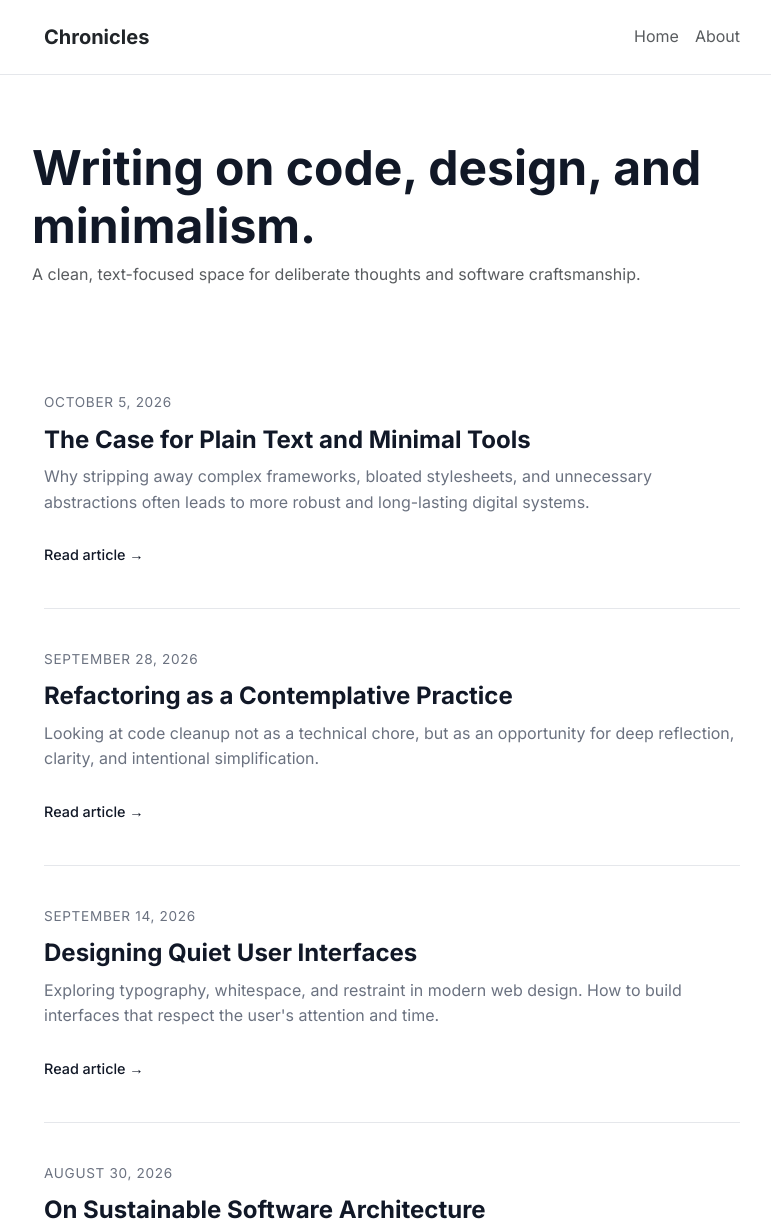
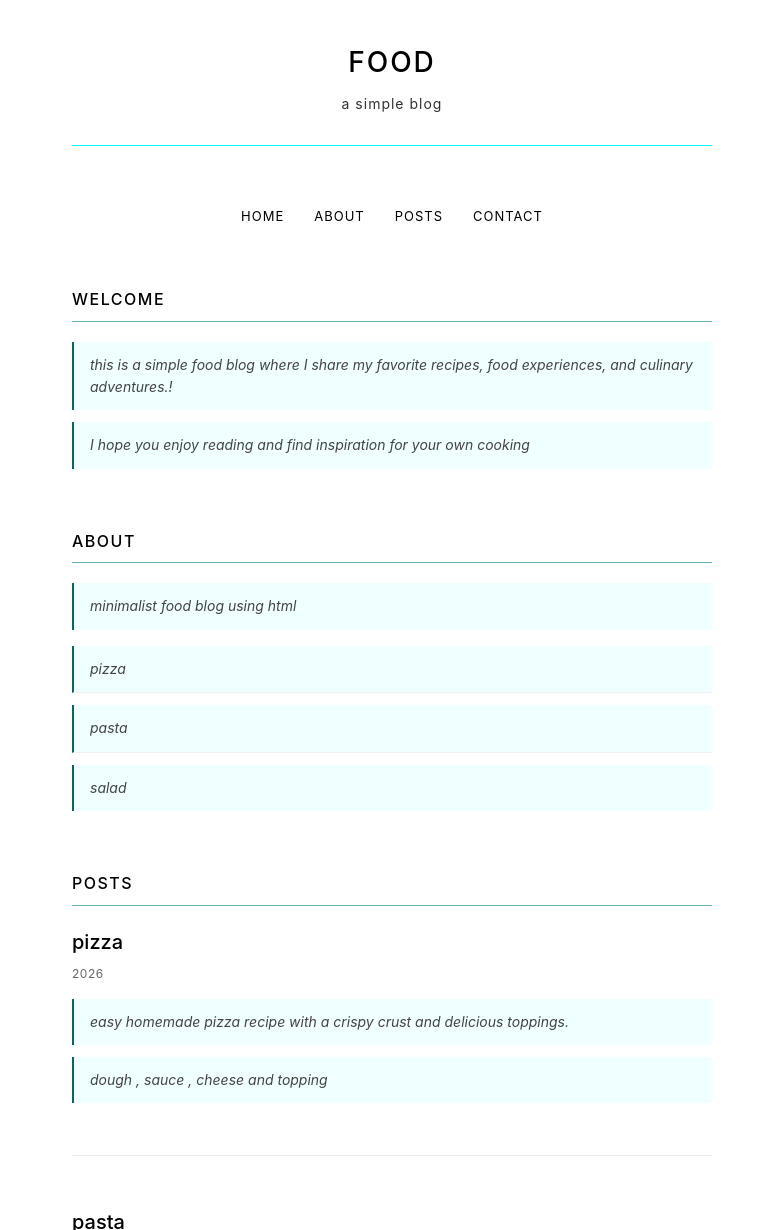
Before and after one commit to sak-pirates/-blog-website, a plain HTML site: page blogweb.html in a window 1280 px wide. Shown: the top 1230 px of the page, without its empty margins (248-1019 px from the left). Drawn offline with nearby package versions, Linux system fonts and the light colour scheme.

Commit message:
Update blogweb.html

```diff
--- a/blogweb.html
+++ b/blogweb.html
@@ -3,175 +3,229 @@
 <head>
     <meta charset="UTF-8">
     <meta name="viewport" content="width=device-width, initial-scale=1.0">
-    <title>Minimalist Blog</title>
-    <!-- Bootstrap 5 CSS CDN -->
-    <link href="https://cdn.jsdelivr.net/npm/bootstrap@5.3.0/dist/css/bootstrap.min.css" rel="stylesheet">
-    <!-- Google Fonts: Inter -->
-    <link rel="preconnect" href="https://fonts.googleapis.com">
-    <link rel="preconnect" href="https://fonts.gstatic.com" crossorigin>
-    <link href="https://fonts.googleapis.com/css2?family=Inter:wght@300;400;500;600;700&display=swap" rel="stylesheet">
-
+    <title>Food Blog</title>
     <style>
-        :root {
-            --bg-color: #ffffff;
-            --text-primary: #111827;
-            --text-muted: #6b7280;
-            --border-color: #e5e7eb;
-            --accent: #2563eb;
+        * {
+            margin: 0;
+            padding: 0;
+            box-sizing: border-box;
         }
 
         body {
-            background-color: var(--bg-color);
-            color: var(--text-primary);
-            font-family: 'Inter', sans-serif;
+            background-color: white;
+            color: black;
+            font-family: -apple-system, BlinkMacSystemFont, "Segoe UI", Helvetica, Arial, sans-serif;
             line-height: 1.6;
+            max-width: 680px;
+            margin: 0 auto;
+            padding: 40px 20px;
         }
 
-        .minimal-navbar {
-            border-bottom: 1px solid var(--border-color);
-            padding: 1rem 0;
+        header {
+            text-align: center;
+            margin-bottom: 60px;
+            padding-bottom: 30px;
+            border-bottom: 1px solid cyan;
         }
 
-        .blog-container {
-            max-width: 720px;
+        header h1 {
+            font-size: 28px;
+            font-weight: 500;
+            letter-spacing: 2px;
+            color: black;
+            margin-bottom: 8px;
         }
 
-        .post-item {
-            padding: 2.5rem 0;
-            border-bottom: 1px solid var(--border-color);
+        header p {
+            font-size: 14px;
+            color: #333;
+            letter-spacing: 1px;
         }
 
-        .post-item:last-child {
+        nav {
+            display: flex;
+            justify-content: center;
+            gap: 30px;
+            margin-bottom: 60px;
+            font-size: 13px;
+            letter-spacing: 1px;
+            text-transform: uppercase;
+        }
+
+        nav a {
+            color: black;
+            text-decoration: none;
+            transition: color 0.2s;
+        }
+
+        nav a:hover {
+            color: cyan;
+        }
+
+        section {
+            margin-bottom: 60px;
+        }
+
+        h2 {
+            font-size: 16px;
+            font-weight: 500;
+            letter-spacing: 1.5px;
+            text-transform: uppercase;
+            color: black;
+            margin-bottom: 20px;
+            padding-bottom: 8px;
+            border-bottom: 1px solid rgb(100, 180, 189);
+        }
+
+        .placeholder {
+            background-color: #f0ffff;
+            border-left: 2px solid rgb(13, 100, 100);
+            padding: 12px 16px;
+            margin: 12px 0;
+            font-size: 14px;
+            color: #444;
+            font-style: italic;
+        }
+
+        article {
+            margin-bottom: 50px;
+            padding-bottom: 40px;
+            border-bottom: 1px solid #eee;
+        }
+
+        article:last-child {
             border-bottom: none;
         }
 
-        .post-date {
-            font-size: 0.85rem;
-            color: var(--text-muted);
-            letter-spacing: 0.05em;
-            text-transform: uppercase;
+        .post-title {
+            font-size: 20px;
+            font-weight: 500;
+            margin-bottom: 6px;
+            color: black;
         }
 
-        .post-title {
-            font-weight: 700;
-            color: var(--text-primary);
-            text-decoration: none;
-            transition: color 0.2s ease;
+        .date {
+            font-size: 12px;
+            color: #666;
+            margin-bottom: 16px;
+            letter-spacing: 0.5px;
         }
 
-        .post-title:hover {
-            color: var(--accent);
+        ul {
+            list-style: none;
+            margin: 16px 0;
         }
 
-        .post-excerpt {
-            color: var(--text-muted);
-            font-size: 1rem;
-            margin-top: 0.5rem;
+        ul li {
+            padding: 6px 0;
+            border-bottom: 1px solid #f0f0f0;
         }
 
-        .read-more-link {
-            font-size: 0.9rem;
-            font-weight: 500;
-            color: var(--text-primary);
-            text-decoration: none;
-            display: inline-flex;
-            align-items: center;
-            gap: 0.35rem;
-            margin-top: 0.75rem;
+        ul li:last-child {
+            border-bottom: none;
         }
 
-        .read-more-link:hover {
-            color: var(--accent);
+        footer {
+            margin-top: 80px;
+            padding-top: 30px;
+            border-top: 1px solid rgba(0, 255, 255, 0.614);
+            text-align: center;
+            font-size: 12px;
+            color: #666;
+            letter-spacing: 0.5px;
         }
 
-        /* Custom Media Queries for Responsive Spacing and Typography */
-        @media (max-width: 575.98px) {
-            .blog-header {
-                padding: 2rem 0 !important;
-            }
-            .blog-title {
-                font-size: 2rem !important;
-            }
-            .post-item {
-                padding: 1.75rem 0;
-            }
+        footer p {
+            margin: 4px 0;
         }
 
-        @media (min-width: 576px) and (max-width: 991.98px) {
-            .blog-header {
-                padding: 3rem 0 !important;
-            }
-            .blog-title {
-                font-size: 2.5rem !important;
-            }
-        }
-
-        @media (min-width: 992px) {
-            .blog-header {
-                padding: 4rem 0 !important;
-            }
-            .blog-title {
-                font-size: 3rem !important;
-            }
+        a {
+            color: cyan;
         }
     </style>
 </head>
 <body>
 
-    <nav class="navbar minimal-navbar bg-white sticky-top">
-        <div class="container blog-container">
-            <a class="navbar-brand fw-bold fs-5 text-dark m-0" href="#">Chronicles</a>
-            <div class="nav">
-                <a href="#" class="nav-link text-muted px-2">Home</a>
-                <a href="#" class="nav-link text-muted ps-2 pe-0">About</a>
-            </div>
-        </div>
+    <header>
+        <h1>FOOD</h1>
+        <p>a simple blog</p>
+    </header>
+
+    <nav>
+        <a href="#home">Home</a>
+        <a href="#about">About</a>
+        <a href="#posts">Posts</a>
+        <a href="#contact">Contact</a>
     </nav>
 
-    <header class="container blog-container blog-header">
-        <h1 class="blog-title fw-bold tracking-tight mb-2">Writing on code, design, and minimalism.</h1>
-        <p class="text-muted fs-6 mb-0">A clean, text-focused space for deliberate thoughts and software craftsmanship.</p>
-    </header>
+    <!-- HOME -->
+    <section id="home">
+        <h2>Welcome</h2>
+        <div class="placeholder">
+            this is a simple food blog where I share my favorite recipes, food experiences, and culinary adventures.!
+        </div>
+        <div class="placeholder">
+            I hope you enjoy reading and find inspiration for your own cooking
+        </div>
+    </section>
 
-    <main class="container blog-container pb-5">
-        <section class="posts-list">
+    <!-- ABOUT -->
+    <section id="about">
+        <h2>About</h2>
+        <div class="placeholder">
+            minimalist food blog using html
+        </div>
+        <ul>
+            <li class="placeholder">pizza</li>
+            <li class="placeholder">pasta</li>
+            <li class="placeholder">salad</li>
+        </ul>
+    </section>
 
-            <article class="post-item">
-                <div class="post-date mb-1">October 5, 2026</div>
-                <h2><a href="#" class="post-title fs-4">The Case for Plain Text and Minimal Tools</a></h2>
-                <p class="post-excerpt">Why stripping away complex frameworks, bloated stylesheets, and unnecessary abstractions often leads to more robust and long-lasting digital systems.</p>
-                <a href="#" class="read-more-link">Read article &rarr;</a>
-            </article>
+    <!-- POSTS -->
+    <section id="posts">
+        <h2>Posts</h2>
 
-            <article class="post-item">
-                <div class="post-date mb-1">September 28, 2026</div>
-                <h2><a href="#" class="post-title fs-4">Refactoring as a Contemplative Practice</a></h2>
-                <p class="post-excerpt">Looking at code cleanup not as a technical chore, but as an opportunity for deep reflection, clarity, and intentional simplification.</p>
-                <a href="#" class="read-more-link">Read article &rarr;</a>
-            </article>
+        <article>
+            <p class="post-title">pizza</p>
+            <p class="date">2026</p>
+            <div class="placeholder">
+                easy homemade pizza recipe with a crispy crust and delicious toppings.
+            </div>
+            <div class="placeholder">
+                dough , sauce , cheese and topping
+            </div>
+        </article>
 
-            <article class="post-item">
-                <div class="post-date mb-1">September 14, 2026</div>
-                <h2><a href="#" class="post-title fs-4">Designing Quiet User Interfaces</a></h2>
-                <p class="post-excerpt">Exploring typography, whitespace, and restraint in modern web design. How to build interfaces that respect the user's attention and time.</p>
-                <a href="#" class="read-more-link">Read article &rarr;</a>
-            </article>
+        <article>
+            <p class="post-title">pasta</p>
+            <p class="date">2026</p>
+            <div class="placeholder">
+                easy homemade pasta recipe
+            </div>
+        </article>
 
-            <article class="post-item">
-                <div class="post-date mb-1">August 30, 2026</div>
-                <h2><a href="#" class="post-title fs-4">On Sustainable Software Architecture</a></h2>
-                <p class="post-excerpt">Building systems that scale gracefully without requiring constant rewrites or overwhelming operational complexity.</p>
-                <a href="#" class="read-more-link">Read article &rarr;</a>
-            </article>
+        <article>
+            <p class="post-title">salad</p>
+            <p class="date">2026</p>
+            <div class="placeholder">
+                easy homemade salad recipe
+            </div>
+        </article>
+    </section>
 
-        </section>
-    </main>
+    <!-- CONTACT -->
+    <section id="contact">
+        <h2>Contact</h2>
+        <div class="placeholder">
+            Email: <a href="mailto: singhsaksham@gmail.com">singhsaksham@gmail.com</a>
+        </div>
+    </section>
 
-    <footer class="container blog-container py-4 border-top border-light text-center text-muted small">
-        <p class="mb-0">&copy; 2026 Chronicles. Published with plain HTML & Bootstrap.</p>
+    <footer>
+        <p>Food Blog</p>
+        <p>Made with HTML</p>
     </footer>
 
-    <!-- Bootstrap 5 JS Bundle CDN -->
-    <script src="https://cdn.jsdelivr.net/npm/bootstrap@5.3.0/dist/js/bootstrap.bundle.min.js"></script>
 </body>
 </html>
```
